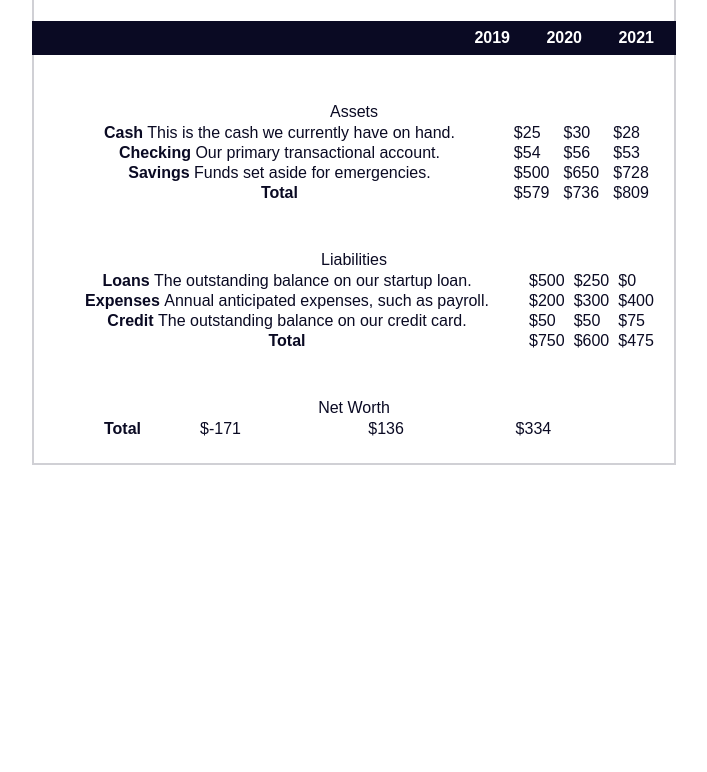
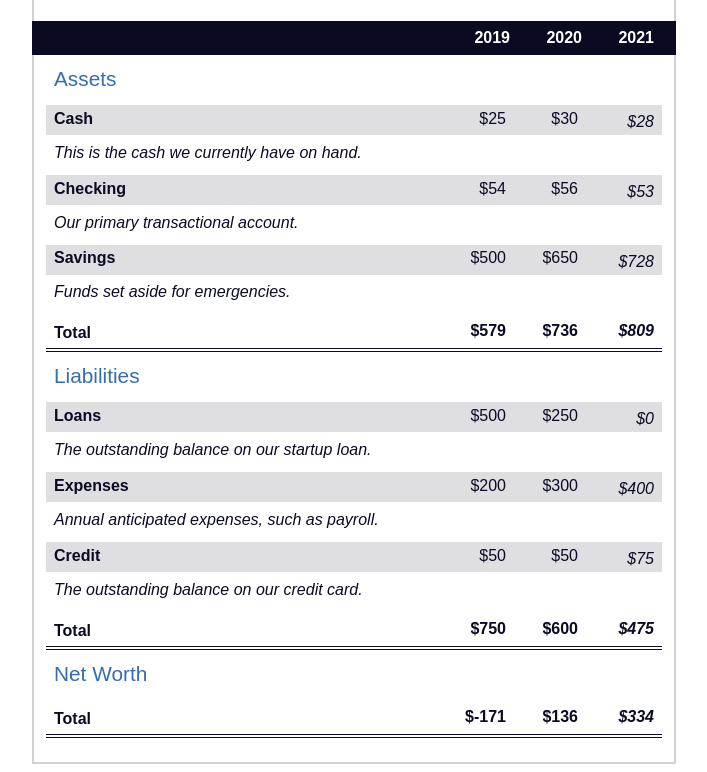
Before and after one commit to mrAbdhas/fcc-pseudo-selectors-balance-sheet, a plain HTML site: page index.html in a window 1280 px wide. Shown: the part 106-878 px from the top of the page, without its empty margins (286-993 px from the left). Before the commit the page ends 800 px from the top, so only its background shows below. Drawn offline with Linux system fonts and the light colour scheme.

Commit message:
step51 - step66

```diff
--- a/styles.css
+++ b/styles.css
@@ -69,9 +69,7 @@ section{
     padding: 0 0.75rem 1.5rem 0.75rem;
 }
 
-span{
-    font-weight: normal;
-}
+
 
 table{
     border-collapse: collapse;
@@ -80,3 +78,78 @@ table{
     position: relative;
     margin-top: 3rem;
 }
+
+table caption{
+    color: #356eaf;
+    font-size: 1.3em;
+    font-weight: normal;
+    position: absolute;
+    top: -2.25rem;
+    left: 0.5rem;
+}
+
+tbody td{
+    width: 100vw;
+    min-width: 4rem;
+    max-width: 4rem;
+}
+
+tbody th{
+    width: calc(100% - 12rem);
+}
+
+tr[class="total"]{
+    border-bottom: 4px double #0a0a23;
+    font-weight: bold;
+}
+
+tr[class="total"] th{
+    text-align: left;
+    padding: 0.5rem 0 0.25rem 0.5rem;
+}
+
+tr.total td{
+    text-align: right;
+    padding: 0 0.25rem;
+}
+
+tr.total td:nth-of-type(3){
+    padding: 0.5rem;
+}
+
+tr.total:hover{
+    background-color: #99c9ff;
+}
+
+td.current {
+    font-style: italic;
+
+}
+
+tr.data{
+  background-image:linear-gradient(to bottom, #dfdfe2 1.845rem, white 1.845rem);
+}
+
+tr.data th{
+    text-align: left;
+    padding-top: 0.3rem;
+    padding-left: 0.5rem;
+}
+
+tr.data th .description{
+    display: block;
+    font-style: italic;
+    font-weight: normal;
+    padding: 1rem 0 0.75rem;
+    margin-right: -13.5rem;
+}
+
+tr.data td{
+    vertical-align:top;
+    text-align: right;
+    padding: 0.3rem 0.25rem 0;
+}
+
+tr.data td:last-of-type{
+   padding: 0.5rem;
+}
```
Also changed, not shown: Preview-balance-sheet.png (added), 1 other file.
